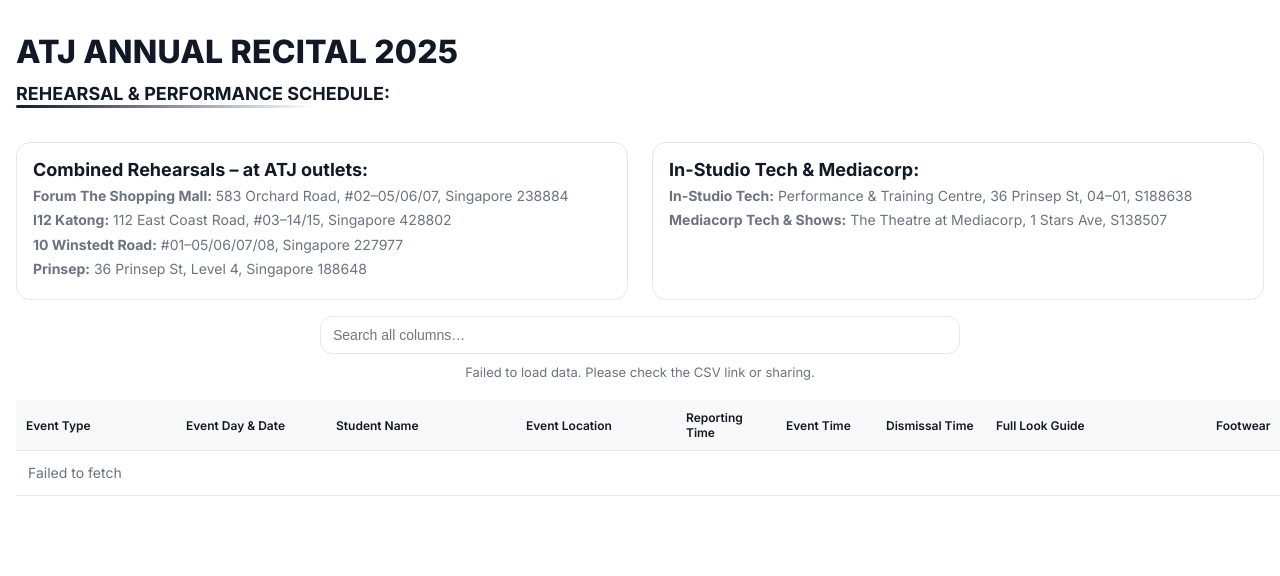
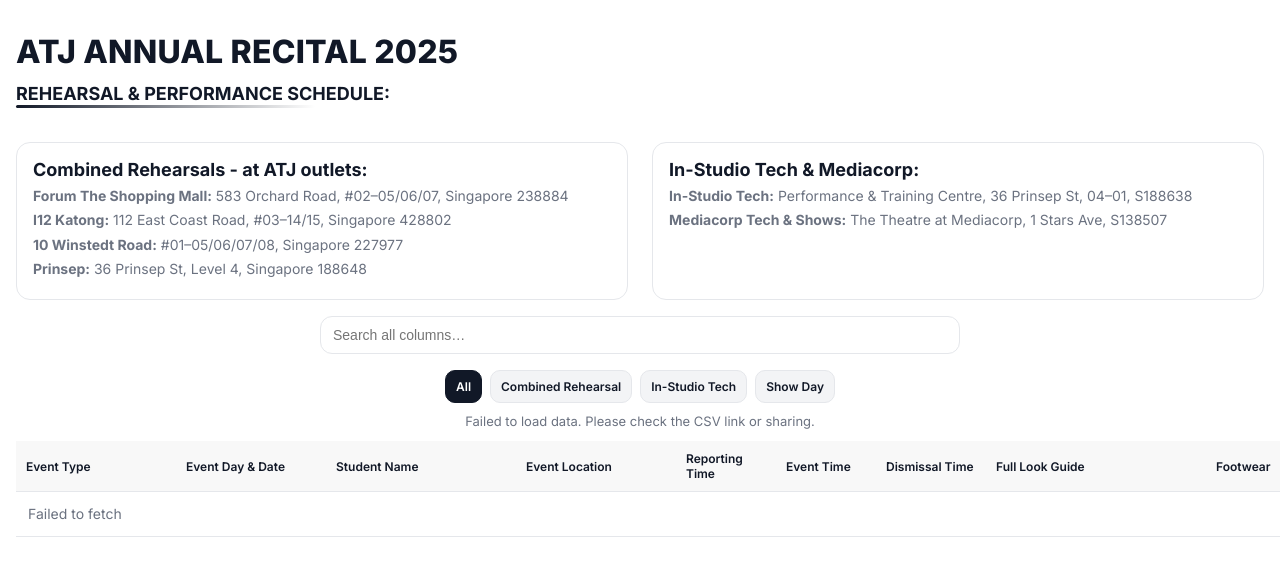
Before and after one commit to srii2605/Sri, a Flask app: page / in a window 1280 px wide; the page is wider, and only the part inside the window is pictured. Shown: the top 576 px of that part. Run offline with Flask 3, Linux system fonts and the light colour scheme.

Commit message:
Update colours

```diff
--- a/templates/index.html
+++ b/templates/index.html
@@ -15,29 +15,55 @@
       --badge-purple-bg:#f5f3ff; --badge-purple:#5b21b6;
       --badge-blue-bg:#eff6ff; --badge-blue:#1e40af;
       --row-alt:#fafafa;
+      --chip-bg:#f3f4f6; --chip-on:#111827; --chip-active-bg:#111827; --chip-active:#ffffff;
+      --hl:#fff3bf;
+      --card-bg:#ffffff;
+
+      --fs-th:12px;      /* table head & chip text */
+      --fs-td:13px;      /* table body & card text */
+      --fs-label:11px;   /* small grey labels in cards */
     }
     *{box-sizing:border-box}
     html,body{margin:0;background:var(--bg);color:var(--text);font-family:'Inter',system-ui,-apple-system,Segoe UI,Roboto,Helvetica,Arial,sans-serif}
-    /* ✅ Wider page so ALL columns fit without horizontal scroll */
+
+    /* Layout */
     .container{max-width:1800px;margin:32px auto;padding:0 16px}
     h1{font-size:32px;font-weight:800;letter-spacing:.2px;margin:0 0 8px}
     .underline-title{font-size:18px;font-weight:700;margin:4px 0 20px;position:relative;display:inline-block}
     .underline-title::after{content:"";position:absolute;left:0;bottom:-4px;height:3px;width:100%;background:linear-gradient(90deg,#111827,transparent 80%);border-radius:2px}
 
     .grid{display:grid;grid-template-columns:1fr 1fr;gap:24px;margin:18px 0 12px}
-    .card{border:1px solid var(--line);border-radius:14px;padding:16px}
+    .card{border:1px solid var(--line);border-radius:14px;padding:16px;background:var(--card-bg)}
     .card h3{margin:0 0 6px;font-size:18px}
     .muted{color:var(--muted);font-size:14px;line-height:1.45}
     .muted div{margin:4px 0}
 
-    .search-wrap{margin:16px 0;text-align:center}
-    .search{width:100%;max-width:640px;padding:10px 12px;border:1px solid var(--line);border-radius:12px;font-size:14px}
+    .controls{display:flex;flex-wrap:wrap;gap:10px;align-items:center;justify-content:center;margin:16px 0}
+    .search{flex:1 1 420px;max-width:640px;padding:10px 12px;border:1px solid var(--line);border-radius:12px;font-size:14px}
 
-    /* ✅ No inner scroll; fixed widths so everything fits */
-    .table-wrap{overflow:visible;}
-    table{width:100%;border-collapse:separate;border-spacing:0;table-layout:fixed;margin-top:20px}
-    thead th{position:sticky;top:0;background:#f8f8f8;z-index:1;text-align:left;font-weight:600;font-size:12px;padding:10px;border-bottom:1px solid var(--line)}
-    tbody td{padding:10px;border-bottom:1px solid var(--line);font-size:13px;vertical-align:top;white-space:normal;word-break:break-word}
+    .chips{display:flex;gap:8px;flex-wrap:wrap;justify-content:center}
+    .chip{
+      border:1px solid var(--line);
+      background:var(--chip-bg);
+      color:var(--chip-on);
+      border-radius:10px;        /* squarish */
+      padding:8px 10px;
+      font-size:var(--fs-th);
+      font-weight:600;
+      cursor:pointer; user-select:none
+    }
+    .chip.active{
+      background:var(--chip-active-bg);
+      color:var(--chip-active);
+      border-color:var(--chip-active-bg);
+      border-radius:10px;
+    }
+
+    /* Table (desktop) */
+    .table-wrap{display:block; overflow:visible;}
+    table{width:100%;border-collapse:separate;border-spacing:0;table-layout:fixed;margin-top:12px}
+    thead th{position:sticky;top:0;background:#f8f8f8;z-index:1;text-align:left;font-weight:600;font-size:var(--fs-th);padding:10px;border-bottom:1px solid var(--line)}
+    tbody td{padding:10px;border-bottom:1px solid var(--line);font-size:var(--fs-td);vertical-align:top;white-space:normal;word-break:break-word}
     tbody tr:nth-child(even){background:var(--row-alt);}
     .bold{font-weight:700}
 
@@ -57,9 +114,9 @@
     <div class="underline-title">REHEARSAL &amp; PERFORMANCE SCHEDULE:</div>
 
     <!-- Split header -->
-    <div class="grid">
+    <div class="grid" aria-label="Locations">
       <div class="card">
-        <h3>Combined Rehearsals – at ATJ outlets:</h3>
+        <h3>Combined Rehearsals - at ATJ outlets:</h3>
         <div class="muted">
           <div><strong>Forum The Shopping Mall:</strong> 583 Orchard Road, #02–05/06/07, Singapore 238884</div>
           <div><strong>I12 Katong:</strong> 112 East Coast Road, #03–14/15, Singapore 428802</div>
@@ -76,27 +133,26 @@
       </div>
     </div>
 
-    <div class="search-wrap">
-      <input id="search" class="search" placeholder="Search all columns…" />
-      <div id="msg" class="helper hidden"></div>
+    <!-- Controls -->
+    <div class="controls">
+      <input id="search" class="search" placeholder="Search all columns…" aria-label="Search all columns"/>
+    </div>
+    <div class="chips" role="tablist" aria-label="Quick filters">
+      <div class="chip active" data-filter="all" role="tab" aria-selected="true">All</div>
+      <div class="chip" data-filter="combined" role="tab" aria-selected="false">Combined Rehearsal</div>
+      <div class="chip" data-filter="instudio" role="tab" aria-selected="false">In-Studio Tech</div>
+      <div class="chip" data-filter="show" role="tab" aria-selected="false">Show Day</div>
     </div>
 
-    <div class="table-wrap">
+    <div id="msg" class="helper hidden"></div>
+
+    <!-- Desktop table -->
+    <div class="table-wrap" aria-live="polite">
       <table>
-        <!-- ✅ Updated widths: merged to “Full Look Guide”, removed Makeup/Hair -->
         <colgroup>
-          <col style="width:160px"> <!-- Event Type -->
-          <col style="width:150px"> <!-- Date -->
-          <col style="width:190px"> <!-- Student -->
-          <col style="width:160px"> <!-- Location -->
-          <col style="width:100px"> <!-- Reporting -->
-          <col style="width:100px"> <!-- Event Time -->
-          <col style="width:110px"> <!-- Dismissal -->
-          <col style="width:220px"> <!-- Full Look Guide -->
-          <col style="width:140px"> <!-- Footwear -->
-          <col style="width:200px"> <!-- Dance Routine -->
-          <col style="width:180px"> <!-- Class Name -->
-          <col style="width:160px"> <!-- Remarks -->
+          <col style="width:160px"><col style="width:150px"><col style="width:190px"><col style="width:160px">
+          <col style="width:100px"><col style="width:100px"><col style="width:110px"><col style="width:220px">
+          <col style="width:140px"><col style="width:200px"><col style="width:180px"><col style="width:160px">
         </colgroup>
         <thead>
           <tr>
@@ -117,18 +173,31 @@
         <tbody id="tbody"></tbody>
       </table>
     </div>
+
+    <!-- Mobile card list -->
+    <div id="cards" aria-live="polite"></div>
   </div>
 
   <script>
-    const CSV_URL = "https://docs.google.com/spreadsheets/d/1XFHNeTBRvbO9Hu3rt2Sro2vF9sHS_wW6wzH35bJtgu0/export?format=csv&gid=785015495";
+    const BASE_CSV_URL = "https://docs.google.com/spreadsheets/d/1XFHNeTBRvbO9Hu3rt2Sro2vF9sHS_wW6wzH35bJtgu0/export?format=csv&gid=785015495";
 
-    // ✅ Columns now include “Full Look Guide”, without Costume/Makeup/Hair
     const COLS = [
       'Event Type','Event Day & Date','Student Name','Event Location',
       'Reporting Time','Event Time','Dismissal Time','Full Look Guide','Footwear',
       'Dance Routine','Class Name','Remarks'
     ];
 
+    const tbody = document.getElementById('tbody');
+    const cards = document.getElementById('cards');
+    const msg   = document.getElementById('msg');
+    const searchEl = document.getElementById('search');
+    const chips = Array.from(document.querySelectorAll('.chip'));
+
+    let RAW = [];
+    let FILTER = 'all';
+    let QUERY  = '';
+
+    /* CSV parsing */
     function csvToRows(text){
       const rows=[]; let cur=[], i=0, field='', inQ=false;
       while(i<text.length){
@@ -156,9 +225,11 @@
       });
     }
 
-    function escHtml(s){return String(s).replace(/&/g,"&amp;").replace(/</g,"&lt;").replace(/>/g,"&gt;").replace(/"/g,"&quot;").replace(/'/g,"&#39;");}
+    /* Utils */
+    function escHtml(s){return String(s??'').replace(/&/g,"&amp;").replace(/</g,"&lt;").replace(/>/g,"&gt;").replace(/"/g,"&quot;").replace(/'/g,"&#39;");}
+    function escapeRegExp(s){return String(s).replace(/[.*+?^${}()|[\]\\]/g,'\\$&');}
 
-    // ✅ NEW: Always render raw URL as “Open link”
+    /* Render helpers */
     function formatFullLook(text){
       if(!text) return '';
       const t = String(text).trim();
@@ -167,73 +238,136 @@
         if (/^www\./i.test(href)) href = "https://" + href;
         return `<a class="link-pill" href="${escHtml(href)}" target="_blank" rel="noopener">Open link</a>`;
       }
-      // fallback: show plain text (you can split on | into lines if you like)
       return escHtml(t).replace(/\s*\|\s*/g, '<br>');
     }
-
     function asBadge(type){
-      const t=(type||'').toLowerCase();
-      if(t.includes('combined rehearsal')) return `<span class="badge green">${escHtml(type)}</span>`;
-      if(t.includes('in-studio') || t.includes('in studio')) return `<span class="badge purple">${escHtml(type)}</span>`;
-      if(t.includes('show')) return `<span class="badge blue">${escHtml(type)}</span>`;
-      return `<span class="badge">${escHtml(type||'')}</span>`;
+      const clean = String(type||'');
+      const t=clean.toLowerCase();
+      if(t.includes('combined rehearsal')) return `<span class="badge green">${escHtml(clean)}</span>`;
+      if(t.includes('in-studio') || t.includes('in studio')) return `<span class="badge purple">${escHtml(clean)}</span>`;
+      if(t.includes('show')) return `<span class="badge blue">${escHtml(clean)}</span>`;
+      return `<span class="badge">${escHtml(clean)}</span>`;
+    }
+    function withHighlight(text, q){
+      if(!q) return escHtml(text||'');
+      const safe = escHtml(text||'');
+      const re = new RegExp(`(${escapeRegExp(q)})`,'ig');
+      return safe.replace(re, '<mark>$1</mark>');
     }
 
-    const tbody = document.getElementById('tbody');
-    const msg   = document.getElementById('msg');
-    let DATA = [];
+    function passesFilter(row){
+      const t = String(row['Event Type']||'').toLowerCase();
+      if(FILTER==='combined') return t.includes('combined rehearsal');
+      if(FILTER==='instudio') return t.includes('in-studio') || t.includes('in studio');
+      if(FILTER==='show') return t.includes('show');
+      return true;
+    }
+    function matchesQuery(row){
+      if(!QUERY) return true;
+      const s = QUERY.toLowerCase();
+      return COLS.some(k => String(row[k]||'').toLowerCase().includes(s));
+    }
 
-    function render(rows){
-      tbody.innerHTML='';
+    /* Desktop table */
+    function renderTable(rows){
       if(!rows.length){
         tbody.innerHTML = `<tr><td colspan="12" class="muted" style="padding:12px;">No results</td></tr>`;
         return;
       }
-      const html = rows.map(r=>`
+      tbody.innerHTML = rows.map(r=>`
         <tr>
           <td>${asBadge(r['Event Type'])}</td>
-          <td>${escHtml(r['Event Day & Date']||'')}</td>
-          <td>${escHtml(r['Student Name']||'')}</td>
-          <td>${escHtml(r['Event Location']||'')}</td>
-          <td>${escHtml(r['Reporting Time']||'')}</td>
-          <td>${escHtml(r['Event Time']||'')}</td>
-          <td>${escHtml(r['Dismissal Time']||'')}</td>
-          <td>${formatFullLook(r['Full Look Guide']||'')}</td>
-          <td>${escHtml(r['Footwear']||'')}</td>
-          <td>${escHtml(r['Dance Routine']||'')}</td>
-          <td>${escHtml(r['Class Name']||'')}</td>
-          <td>${escHtml(r['Remarks']||'')}</td>
+          <td>${withHighlight(r['Event Day & Date'], QUERY)}</td>
+          <td>${withHighlight(r['Student Name'], QUERY)}</td>
+          <td>${withHighlight(r['Event Location'], QUERY)}</td>
+          <td>${withHighlight(r['Reporting Time'], QUERY)}</td>
+          <td>${withHighlight(r['Event Time'], QUERY)}</td>
+          <td>${withHighlight(r['Dismissal Time'], QUERY)}</td>
+          <td>${formatFullLook(r['Full Look Guide'])}</td>
+          <td>${withHighlight(r['Footwear'], QUERY)}</td>
+          <td>${withHighlight(r['Dance Routine'], QUERY)}</td>
+          <td>${withHighlight(r['Class Name'], QUERY)}</td>
+          <td>${withHighlight(r['Remarks'], QUERY)}</td>
         </tr>`).join('');
-      tbody.innerHTML = html;
     }
 
-    function searchAll(q){
-      if(!q) return DATA;
-      const s = q.toLowerCase();
-      return DATA.filter(row => COLS.some(k => String(row[k]||'').toLowerCase().includes(s)));
+    /* Mobile cards */
+    function renderCards(rows){
+      if(!rows.length){
+        cards.innerHTML = `<div class="helper">No results</div>`;
+        return;
+      }
+      cards.innerHTML = rows.map(r=>{
+        const times = `
+          <div class="times">
+            <div class="item"><span class="label">Reporting</span>${withHighlight(r['Reporting Time'], QUERY)}</div>
+            <div class="item"><span class="label">Event</span>${withHighlight(r['Event Time'], QUERY)}</div>
+            <div class="item"><span class="label">Dismissal</span>${withHighlight(r['Dismissal Time'], QUERY)}</div>
+          </div>`;
+        return `
+          <div class="row-card">
+            <div class="row-head">
+              <div class="row-title">${withHighlight(r['Student Name'], QUERY)}</div>
+              <div class="chip-inline">${asBadge(r['Event Type'])}</div>
+            </div>
+            <div class="row-sub">${withHighlight(r['Event Day & Date'], QUERY)}</div>
+
+            <div class="row-grid" style="margin-top:8px">
+              <div class="item"><span class="label">Location</span>${withHighlight(r['Event Location'], QUERY)}</div>
+              <div class="item"><span class="label">Full Look</span>${formatFullLook(r['Full Look Guide'])}</div>
+              <div class="item"><span class="label">Footwear</span>${withHighlight(r['Footwear'], QUERY)}</div>
+              <div class="item"><span class="label">Dance Routine</span>${withHighlight(r['Dance Routine'], QUERY)}</div>
+              <div class="item"><span class="label">Class Name</span>${withHighlight(r['Class Name'], QUERY)}</div>
+            </div>
+
+            ${times}
+
+            ${r['Remarks'] ? `<div class="remark"><span class="label">Remarks</span>${withHighlight(r['Remarks'], QUERY)}</div>`:''}
+          </div>`;
+      }).join('');
+    }
+
+    function render(){
+      const rows = RAW.filter(r => passesFilter(r) && matchesQuery(r));
+      renderTable(rows);
+      renderCards(rows);
     }
 
     async function load(){
       try{
         msg.classList.add('hidden'); msg.textContent='';
+        const CSV_URL = `${BASE_CSV_URL}&cachebust=${Date.now()}`;
         const res = await fetch(CSV_URL, { cache:'no-store' });
         if(!res.ok){ const t=await res.text(); throw new Error(`HTTP ${res.status} – ${t.slice(0,200)}`); }
         const csv = await res.text();
-        DATA = csvToObjects(csv).map(o=>{const x={};COLS.forEach(k=>x[k]=o[k]??'');return x;});
-        render(DATA);
+        const objs = csvToObjects(csv);
+        RAW = objs.map(o => { const x={}; COLS.forEach(k => x[k] = o[k] ?? ""); return x; });
+        render();
       }catch(e){
         console.error('Load failed', e);
         msg.textContent='Failed to load data. Please check the CSV link or sharing.';
         msg.classList.remove('hidden');
         tbody.innerHTML = `<tr><td colspan="12" class="muted" style="padding:12px;">${escHtml(e.message)}</td></tr>`;
+        cards.innerHTML = `<div class="helper">${escHtml(e.message)}</div>`;
       }
     }
 
-    document.getElementById('search').addEventListener('input', (e)=>{
-      render(searchAll(e.target.value.trim()));
+    // Events
+    searchEl.addEventListener('input', (e)=>{ QUERY = e.target.value.trim(); render(); });
+    chips.forEach(chip=>{
+      chip.addEventListener('click', ()=>{
+        chips.forEach(c=>{ c.classList.remove('active'); c.setAttribute('aria-selected','false'); });
+        chip.classList.add('active');
+        chip.setAttribute('aria-selected','true');
+        FILTER = chip.dataset.filter;
+        render();
+      });
     });
 
+    // Initial load
     load();
+    // Optional: auto-refresh
+    // setInterval(load, 5 * 60 * 1000);
   </script>
 </body>
 </html>
```
Also changed, not shown: other parts of templates/index.html (+31 -0 lines).
